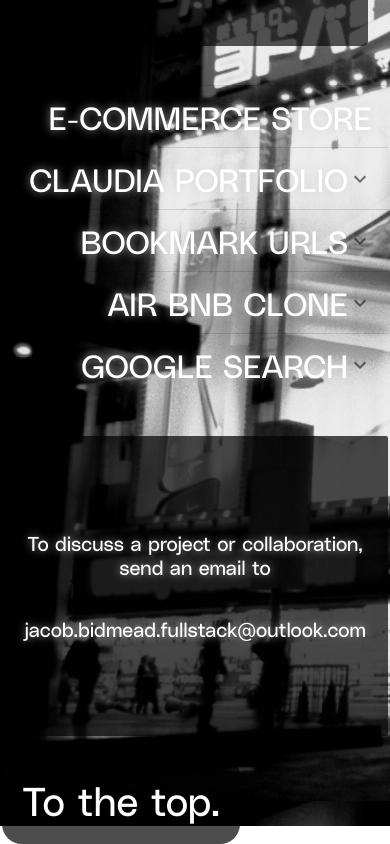
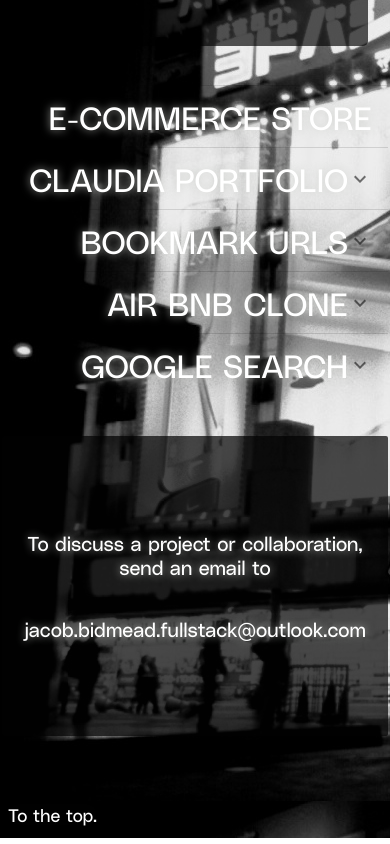
Before and after one commit to Jacobbidmead/new-portfolio, a React (Create React App) app: page / in a window 390 px wide. Shown: the part 2843-3687 px from the top of the page. Built offline with nearby package versions, Linux system fonts and the light colour scheme.

Commit message:
Adjusted responsive styles of return to top button

```diff
--- a/src/App.css
+++ b/src/App.css
@@ -477,4 +477,13 @@
   .hover-underline-animation {
     padding-top: 8px;
   }
+
+  .top-button {
+    font-size: 18px;
+    padding: 0px;
+  }
+
+  .return-top {
+    padding: 6px;
+  }
 }
```
